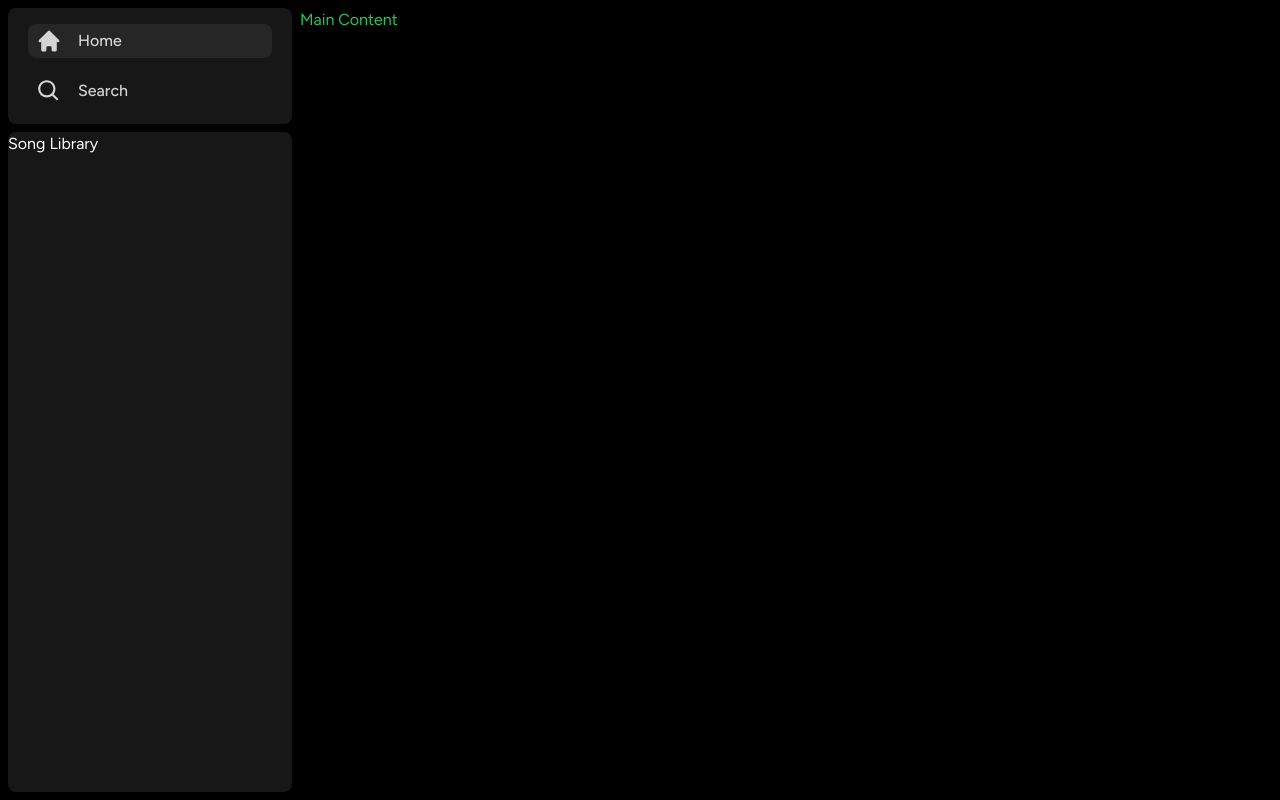
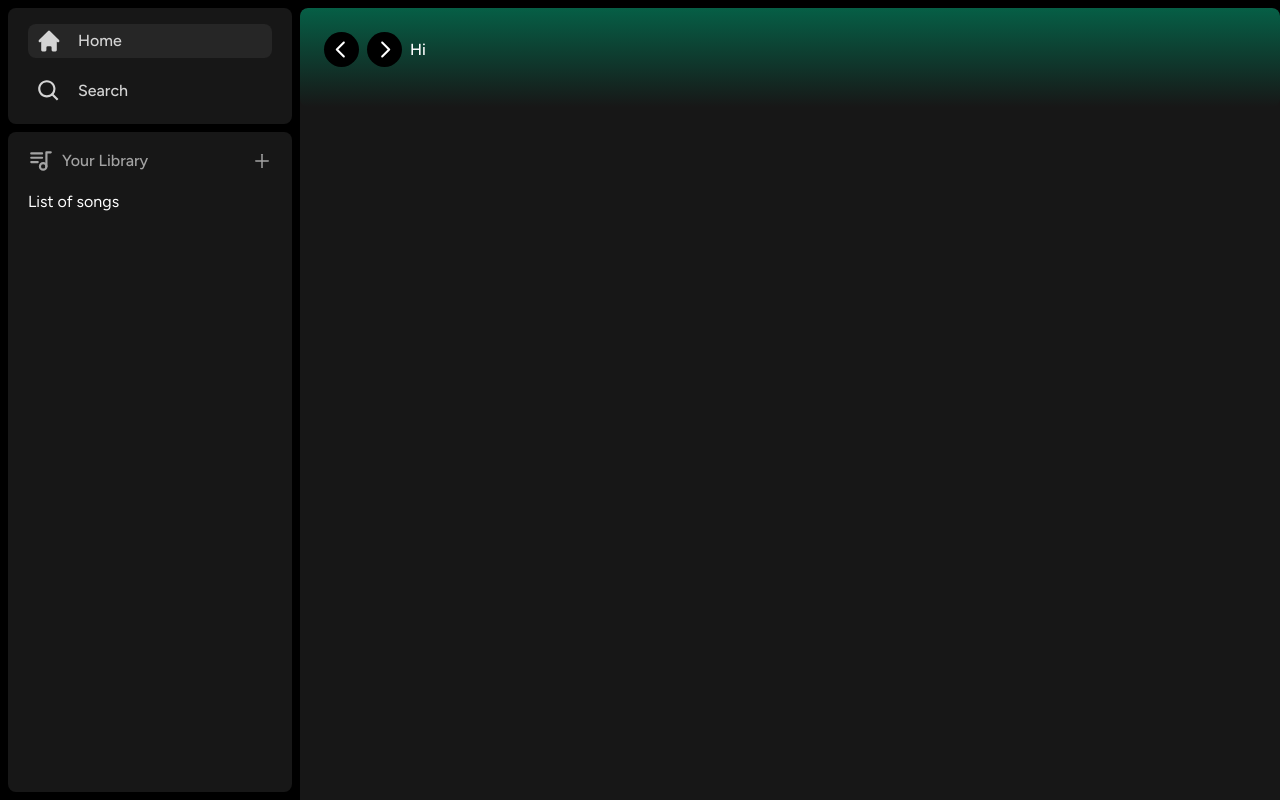
Before and after one commit to bimashazaman/Music-Vibes, a Next.js app: page / in a window 1280 px wide. Built offline with nearby package versions, Linux system fonts and the light colour scheme.

Commit message:
Initial commi

```diff
--- a/app/(site)/page.tsx
+++ b/app/(site)/page.tsx
@@ -1,3 +1,19 @@
+import Header from '@/components/partials/Header'
+
 export default function Home() {
-  return <div className='text-green-500'>Main Content</div>
+  return (
+    <div
+      className='
+    bg-neutral-900
+    rounded-lg
+    min-h-screen
+    h-fit
+    w-full
+    overflow-hidden
+    overflow-y-auto
+  '
+    >
+      <Header>Hi</Header>
+    </div>
+  )
 }
--- /dev/null
+++ b/components/Container/Library/Library.tsx
@@ -0,0 +1,56 @@
+'use client'
+
+import { TbPlaylist } from 'react-icons/tb'
+import { AiOutlinePlus } from 'react-icons/ai'
+
+interface LibraryProps {}
+
+const Library = () => {
+  const onclick = () => {
+    //handle upload later
+  }
+
+  return (
+    <div className='flex flex-col'>
+      <div
+        className='
+            flex
+            items-center
+            justify-between
+            px-5
+            pt-4'
+      >
+        <div
+          className='
+            inline-flex
+            items-center
+            gap-x-2
+            '
+        >
+          <TbPlaylist className=' text-neutral-400' size={26} />
+          <span className=' text-neutral-400 font-medium text-md'>
+            Your Library
+          </span>
+        </div>
+        <AiOutlinePlus
+          className=' text-neutral-400 cursor-pointer hover:text-white transition'
+          size={20}
+          onClick={onclick}
+        />
+      </div>
+      <div
+        className='
+        flex
+        flex-col
+        gap-y-2
+        mt-4
+        px-5
+      '
+      >
+        List of songs
+      </div>
+    </div>
+  )
+}
+
+export default Library
--- /dev/null
+++ b/components/partials/Header.tsx
@@ -0,0 +1,135 @@
+'use client'
+
+import { useRouter } from 'next/navigation'
+import { twMerge } from 'tailwind-merge'
+import { RxCaretLeft, RxCaretRight } from 'react-icons/rx'
+import { HiHome } from 'react-icons/hi'
+import { BiSearch } from 'react-icons/bi'
+
+interface HeaderProps {
+  children: React.ReactNode
+  className?: string
+}
+const Header = ({ children, className }: HeaderProps) => {
+  const router = useRouter()
+
+  const handleLogout = () => {
+    //not now
+  }
+
+  return (
+    <div
+      className={twMerge(
+        `
+        rounded-lg
+        h-fit
+        w-full
+        bg-gradient-to-b
+        from-emerald-800
+        p-6
+        `,
+        className
+      )}
+    >
+      <div
+        className='
+        w-full
+        mb-4
+        flex
+        items-center
+        justify-between
+      '
+      >
+        <div
+          className='
+            hidden
+            md:flex
+            items-center
+            gap-x-2
+        '
+        >
+          <button
+            className='
+                bg-black
+                rounded-full
+                flex
+                items-center
+                justify-center
+                hover:text-gray-700
+                transition
+                '
+            onClick={() => router.back()}
+          >
+            <RxCaretLeft
+              className='
+                text-white
+                cursor-pointer
+                hover:text-neutral-400
+                transition
+                '
+              size={35}
+              onClick={() => router.back()}
+            />
+          </button>
+          <button
+            className='
+                bg-black
+                rounded-full
+                flex
+                items-center
+                justify-center
+                hover:text-gray-700
+                transition
+                '
+            onClick={() => router.forward()}
+          >
+            <RxCaretRight
+              className='
+                text-white
+                cursor-pointer
+                hover:text-neutral-400
+                transition
+                '
+              size={35}
+              onClick={() => router.forward()}
+            />
+          </button>
+          <span className=' text-white font-medium text-md'>{children}</span>
+        </div>
+        <div className='flex md:hidden gap-x-2 items-center'>
+          <button
+            className='
+                rounded-full
+                flex
+                items-center
+                justify-center
+                hover:text-gray-700
+                transition
+                bg-white
+                p-2
+                hover:bg-gray-200
+                '
+          >
+            <HiHome className='text-black' size={20} />
+          </button>
+          <button
+            className='
+                rounded-full
+                flex
+                items-center
+                justify-center
+                hover:text-gray-700
+                transition
+                bg-white
+                p-2
+                hover:bg-gray-200
+                '
+          >
+            <BiSearch className='text-black' size={20} />
+          </button>
+        </div>
+      </div>
+    </div>
+  )
+}
+export default Header
--- a/components/partials/Sidebar.tsx
+++ b/components/partials/Sidebar.tsx
@@ -7,6 +7,7 @@
 
 import { Box } from '../Container/Box/Box'
 import SidebarItems from '../Container/Sidebar/SidebarItems'
+import Library from '../Container/Library/Library'
 
 interface SidebarProps {
   children: React.ReactNode
@@ -45,7 +46,9 @@
             ))}
           </div>
         </Box>
-        <Box className=' overflow-y-auto h-full'>Song Library</Box>
+        <Box className=' overflow-y-auto h-full'>
+          <Library/>
+        </Box>
       </div>
       <div className='h-full flex-1 overflow-y-auto py-2'>{children}</div>
     </div>
```
